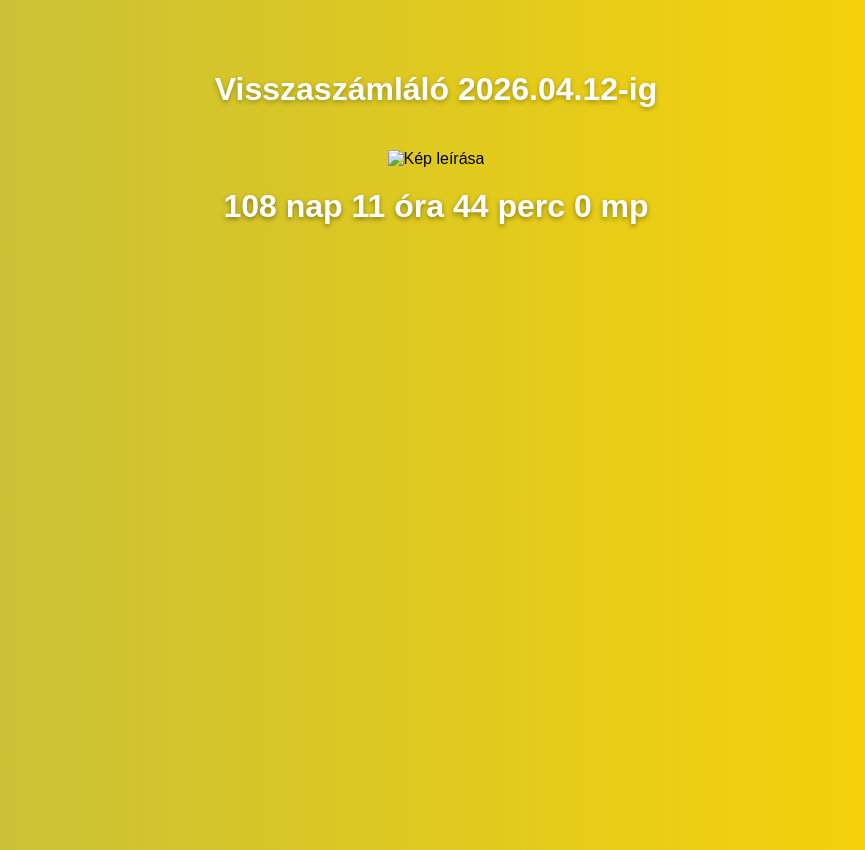
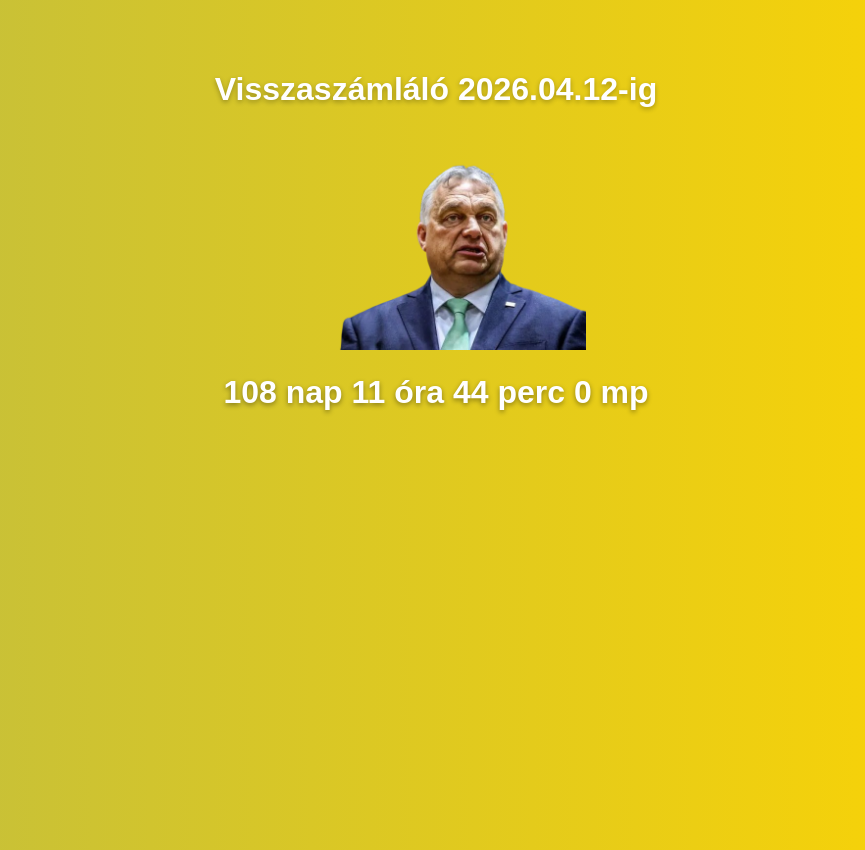
Before and after one commit to Mitykeprogram/26-os-kormanyvaltas, a plain HTML site: page index.html in a window 1280 px wide. Shown: the whole page, without its empty margins (204-1069 px from the left). Drawn offline with Linux system fonts and the light colour scheme.

Commit message:
index.html

```diff
--- a/index.html
+++ b/index.html
@@ -54,7 +54,7 @@
 <body>
 
     <h1>Visszaszámláló 2026.04.12-ig</h1>
-    <img src="kep.jpg" alt="Kép leírása">
+    <img src="kep.png" alt="vitya">
     <div id="countdown">Betöltés...</div>
 
     <script>
```
